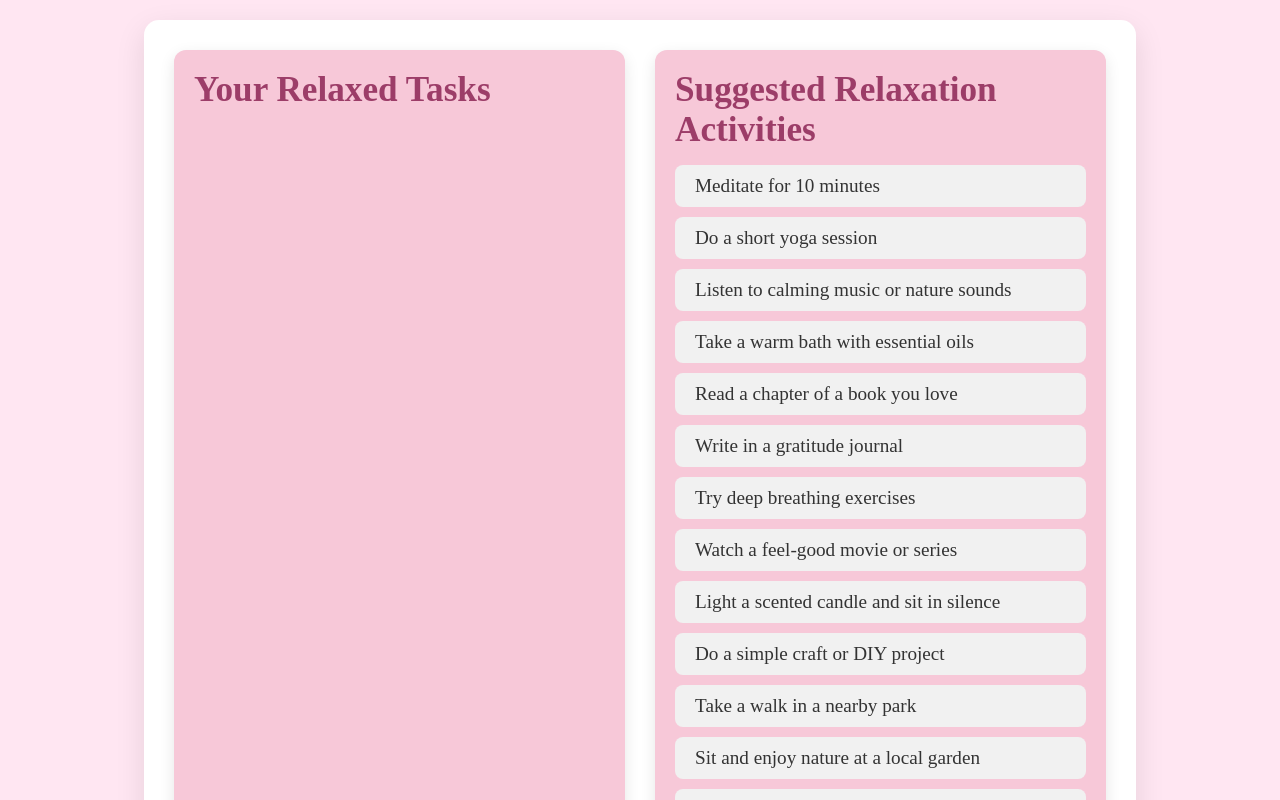
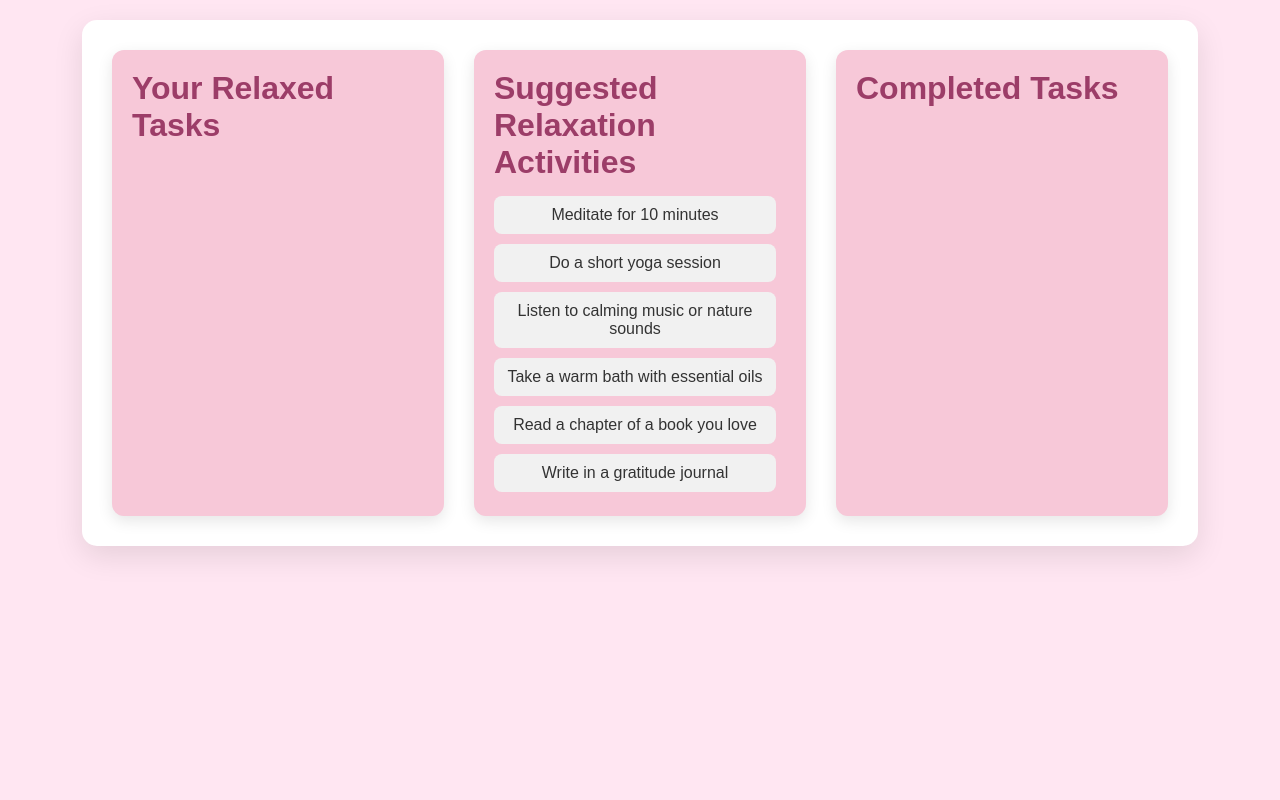
Before and after one commit to Sisamkele022/ToDoApp, a React (Create React App) app in the folder frontend/: page /relaxed-todo in a window 1280 px wide. Shown: the top 800 px of the page. Built offline with nearby package versions, Linux system fonts and the light colour scheme.

Commit message:
Map error fixed on Weekly Planner

```diff
--- a/frontend/src/pages/RelaxedTodo.js
+++ b/frontend/src/pages/RelaxedTodo.js
@@ -45,11 +45,19 @@ const RelaxedTodo = () => {
     const savedTasks = localStorage.getItem('tasks');
     return savedTasks ? JSON.parse(savedTasks) : [];
   });
+  const [completedTasks, setCompletedTasks] = useState(() => {
+    const savedCompletedTasks = localStorage.getItem('completedTasks');
+    return savedCompletedTasks ? JSON.parse(savedCompletedTasks) : [];
+  });
   const [suggestedTasks, setSuggestedTasks] = useState(initialSuggestedTasks);
 
   useEffect(() => {
     localStorage.setItem('tasks', JSON.stringify(tasks));
   }, [tasks]);
+
+  useEffect(() => {
+    localStorage.setItem('completedTasks', JSON.stringify(completedTasks));
+  }, [completedTasks]);
 
   const handleAddTask = (task) => {
     setTasks([...tasks, { text: task, completed: false }]);
@@ -57,11 +65,26 @@ const RelaxedTodo = () => {
   };
 
   const handleCompleteTask = (task) => {
-    setTasks(tasks.map((t) => (t.text === task.text ? { ...t, completed: !t.completed } : t)));
+    const updatedTask = { ...task, completed: !task.completed };
+    setTasks(tasks.map((t) => (t.text === task.text ? updatedTask : t)));
+    if (!task.completed) {
+      const completionDate = new Date().toISOString();
+      setCompletedTasks([
+        ...completedTasks,
+        { text: task.text, completionDate },
+      ]);
+    } else {
+      setCompletedTasks(
+        completedTasks.filter((t) => t.text !== task.text)
+      );
+    }
   };
 
   const handleDeleteTask = (task) => {
     setTasks(tasks.filter((t) => t.text !== task.text));
+    setCompletedTasks(
+      completedTasks.filter((t) => t.text !== task.text)
+    );
   };
 
   return (
@@ -87,12 +110,31 @@ const RelaxedTodo = () => {
         </Column>
         <Column>
           <SectionTitle>Suggested Relaxation Activities</SectionTitle>
+          <ScrollableGrid>
+            {suggestedTasks.map((task, index) => (
+              <TaskGridItem key={index} onClick={() => handleAddTask(task)}>
+                {task}
+              </TaskGridItem>
+            ))}
+          </ScrollableGrid>
+        </Column>
+        <Column>
+          <SectionTitle>Completed Tasks</SectionTitle>
           <TaskList>
-            {suggestedTasks.map((task, index) => (
-              <TaskItem key={index} onClick={() => handleAddTask(task)}>
-                <TaskText>{task}</TaskText>
-              </TaskItem>
-            ))}
+            {completedTasks
+              .sort(
+                (a, b) =>
+                  new Date(b.completionDate) - new Date(a.completionDate)
+              )
+              .map((task, index) => (
+                <CompletedTaskItem key={index}>
+                  {task.text} -{' '}
+                  <CompletionDate>
+                    {new Date(task.completionDate).toLocaleDateString()} at{' '}
+                    {new Date(task.completionDate).toLocaleTimeString()}
+                  </CompletionDate>
+                </CompletedTaskItem>
+              ))}
           </TaskList>
         </Column>
       </PageContainer>
@@ -105,7 +147,7 @@ export default RelaxedTodo;
 // Styled Components
 const PageWrapper = styled.div`
   height: 100vh;
-  background-color: #ffe6f2; /* Pastel pink background */
+  background-color: #ffe6f2;
   display: flex;
   justify-content: center;
   align-items: flex-start;
@@ -116,7 +158,7 @@ const PageWrapper = styled.div`
 const PageContainer = styled.div`
   display: flex;
   gap: 30px;
-  width: 80%;
+  width: 90%;
   max-width: 1200px;
   background: #fff;
   border-radius: 15px;
@@ -125,24 +167,22 @@ const PageContainer = styled.div`
 `;
 
 const Column = styled.div`
-  width: 50%; /* Equal width for both columns */
-  background: #f7c8d8; /* Light pink background for each column */
+  flex: 1;
+  background: #f7c8d8;
   border-radius: 12px;
   padding: 20px;
   box-shadow: 0 5px 15px rgba(0, 0, 0, 0.1);
 `;
 
 const SectionTitle = styled.h2`
-  font-size: 2.2rem;
-  font-family: 'Dancing Script', cursive;
+  font-size: 2rem;
+  color: #9c3d68;
   margin-bottom: 15px;
-  color: #9c3d68; /* Darker pink */
 `;
 
 const TaskList = styled.ul`
   list-style: none;
   padding: 0;
-  margin: 0;
 `;
 
 const TaskItem = styled.li`
@@ -150,9 +190,37 @@ const TaskItem = styled.li`
   align-items: center;
   justify-content: space-between;
   background: #f1f1f1;
-  padding: 10px 20px;
+  padding: 10px 15px;
   border-radius: 8px;
   margin-bottom: 10px;
+`;
+
+const CompletedTaskItem = styled.li`
+  padding: 10px 15px;
+  margin-bottom: 10px;
+  background: #e1f7d5;
+  border-radius: 8px;
+`;
+
+const CompletionDate = styled.span`
+  font-size: 0.9rem;
+  color: #555;
+`;
+
+const ScrollableGrid = styled.div`
+  display: grid;
+  grid-template-columns: repeat(auto-fit, minmax(150px, 1fr));
+  gap: 10px;
+  max-height: 300px;
+  overflow-y: auto;
+  padding-right: 10px;
+`;
+
+const TaskGridItem = styled.div`
+  background: #f1f1f1;
+  padding: 10px;
+  border-radius: 8px;
+  text-align: center;
   cursor: pointer;
   transition: background 0.3s ease;
   &:hover {
@@ -160,16 +228,13 @@ const TaskItem = styled.li`
   }
 `;
 
+const Checkbox = styled.input`
+  margin-right: 15px;
+`;
+
 const TaskText = styled.span`
-  font-size: 1.2rem;
-  font-family: 'Lora', serif;
-  color: ${(props) => (props.completed ? '#9c9c9c' : '#333')};
   text-decoration: ${(props) => (props.completed ? 'line-through' : 'none')};
   flex-grow: 1;
-`;
-
-const Checkbox = styled.input`
-  margin-right: 15px;
 `;
 
 const DeleteButton = styled.button`
@@ -177,8 +242,6 @@ const DeleteButton = styled.button`
   border: none;
   cursor: pointer;
   color: #f44336;
-  font-size: 1.5rem;
-  transition: color 0.3s ease;
   &:hover {
     color: #d32f2f;
   }
--- a/frontend/src/pages/WeeklyWishlist.js
+++ b/frontend/src/pages/WeeklyWishlist.js
@@ -26,12 +26,13 @@ const WeeklyPlanner = () => {
     const weekDates = getWeekDates();
     setCurrentWeek(weekDates);
 
-    // Set initial tasks for each day with empty values
+    // Initialize tasks for each day and notes
+    const daysOfWeek = ['Sunday', 'Monday', 'Tuesday', 'Wednesday', 'Thursday', 'Friday', 'Saturday', 'Notes'];
     const initialTasks = {};
-    weekDates.forEach(date => {
-      const day = date.toLocaleString('en-us', { weekday: 'long' });
-      initialTasks[day] = Array(8).fill(''); // 8 empty fields for each day
+    daysOfWeek.forEach((day) => {
+      initialTasks[day] = day === 'Notes' ? '' : Array(8).fill(''); // Notes have a single string; others have 8 tasks
     });
+
     setTasks(initialTasks);
   }, []);
 
@@ -39,9 +40,9 @@ const WeeklyPlanner = () => {
   const handleChange = (day, index, value) => {
     setTasks((prevTasks) => ({
       ...prevTasks,
-      [day]: prevTasks[day].map((task, i) =>
-        i === index ? value : task
-      ),
+      [day]: day === 'Notes'
+        ? value // Update notes as a string
+        : prevTasks[day].map((task, i) => (i === index ? value : task)), // Update tasks for specific day
     }));
   };
 
@@ -59,13 +60,24 @@ const WeeklyPlanner = () => {
     <PlannerContainer>
       <Title>Weekly Planner</Title>
       <PlannerGrid>
-        {Object.keys(tasks).slice(0, 6).map((day, idx) => (
+        {Object.keys(tasks).map((day, idx) => (
           <DayContainer key={idx}>
             <DayHeader>
               <DayTitle>{day}</DayTitle>
-              <DateTitle>{currentWeek[idx] ? currentWeek[idx].toLocaleDateString() : 'Loading...'}</DateTitle>
+              <DateTitle>
+                {day !== 'Notes' && currentWeek[idx]
+                  ? currentWeek[idx].toLocaleDateString()
+                  : ''}
+              </DateTitle>
             </DayHeader>
-            {tasks[day].map((task, index) => (
+            {day === 'Notes' ? (
+              <NotesInput
+                placeholder="Add your weekly notes here..."
+                value={tasks['Notes']}
+                onChange={(e) => handleChange('Notes', 0, e.target.value)}
+              />
+            ) : (
+              tasks[day]?.map((task, index) => (
                 <TaskInput
                   key={index}
                   type="text"
@@ -73,34 +85,10 @@ const WeeklyPlanner = () => {
                   onChange={(e) => handleChange(day, index, e.target.value)}
                   placeholder={`Task ${index + 1}`}
                 />
-            ))}
+              ))
+            )}
           </DayContainer>
         ))}
-
-        <SaturdayContainer>
-          <DayHeader>
-            <DayTitle>Saturday</DayTitle>
-            <DateTitle>{currentWeek[5] ? currentWeek[5].toLocaleDateString() : 'Loading...'}</DateTitle>
-          </DayHeader>
-          {tasks['Saturday'].map((task, index) => (
-            <TaskInput
-              key={index}
-              type="text"
-              value={task}
-              onChange={(e) => handleChange('Saturday', index, e.target.value)}
-              placeholder={`Task ${index + 1}`}
-            />
-          ))}
-        </SaturdayContainer>
-
-        {/* Notes Section */}
-        <NotesContainer>
-          <NotesHeader>Notes</NotesHeader>
-          <NotesInput
-            placeholder="Add your weekly notes here..."
-            onChange={(e) => handleChange('Notes', 0, e.target.value)} // Example for handling notes
-          />
-        </NotesContainer>
       </PlannerGrid>
       <Footer>Designed with 💖 for You</Footer>
     </PlannerContainer>
@@ -109,6 +97,7 @@ const WeeklyPlanner = () => {
 
 export default WeeklyPlanner;
 
+// Styled Components
 const PlannerContainer = styled.div`
   display: flex;
   flex-direction: column;
@@ -132,13 +121,10 @@ const Title = styled.h2`
 
 const PlannerGrid = styled.div`
   display: grid;
-  grid-template-columns: repeat(3, 1fr) 1fr; /* Adjusted to include an additional column */
-  grid-template-rows: repeat(2, auto);
+  grid-template-columns: repeat(3, 1fr);
   gap: 20px;
   width: 100%;
-  max-width: 100%;
   padding: 0 20px;
-  max-height: calc(100vh - 150px);
   overflow-y: auto;
 `;
 
@@ -149,22 +135,12 @@ const DayContainer = styled.div`
   box-shadow: 0 8px 20px rgba(0, 0, 0, 0.1);
   display: flex;
   flex-direction: column;
-  align-items: stretch;
   transition: transform 0.3s ease-in-out;
   border: 1px solid #f3f3f3;
 
   &:hover {
     transform: scale(1.05);
   }
-`;
-
-const SaturdayContainer = styled(DayContainer)`
-  grid-column: span 1;
-`;
-
-const NotesContainer = styled(DayContainer)`
-  grid-column: span 1;
-  grid-row: span 3;
 `;
 
 const DayHeader = styled.div`
@@ -190,28 +166,13 @@ const TaskInput = styled.input`
   border: 2px solid #e8c8d8;
   border-radius: 8px;
   font-size: 1.1rem;
-  color: #4f5d73;
-  background-color: #f9f9f9;
   margin-bottom: 12px;
   transition: border-color 0.3s ease;
-  font-family: 'Poppins', sans-serif;
 
   &:focus {
     outline: none;
     border-color: #f76b8a;
   }
-
-  &::placeholder {
-    color: #d1d1d1;
-    font-style: italic;
-  }
-`;
-
-const NotesHeader = styled.h4`
-  font-size: 1.4rem;
-  color: #3b3a45;
-  font-weight: bold;
-  margin-bottom: 15px;
 `;
 
 const NotesInput = styled.textarea`
@@ -220,8 +181,6 @@ const NotesInput = styled.textarea`
   border: 2px solid #e8c8d8;
   border-radius: 8px;
   font-size: 1.1rem;
-  color: #4f5d73;
-  background-color: #f9f9f9;
   resize: none;
   min-height: 150px;
   transition: border-color 0.3s ease;
@@ -230,17 +189,11 @@ const NotesInput = styled.textarea`
     outline: none;
     border-color: #f76b8a;
   }
-
-  &::placeholder {
-    color: #d1d1d1;
-    font-style: italic;
-  }
 `;
 
 const Footer = styled.div`
   margin-top: 30px;
   color: #3b3a45;
   font-size: 1rem;
-  font-style: italic;
   text-align: center;
 `;
```
Lines whose indentation alone changed are shown as unchanged.
